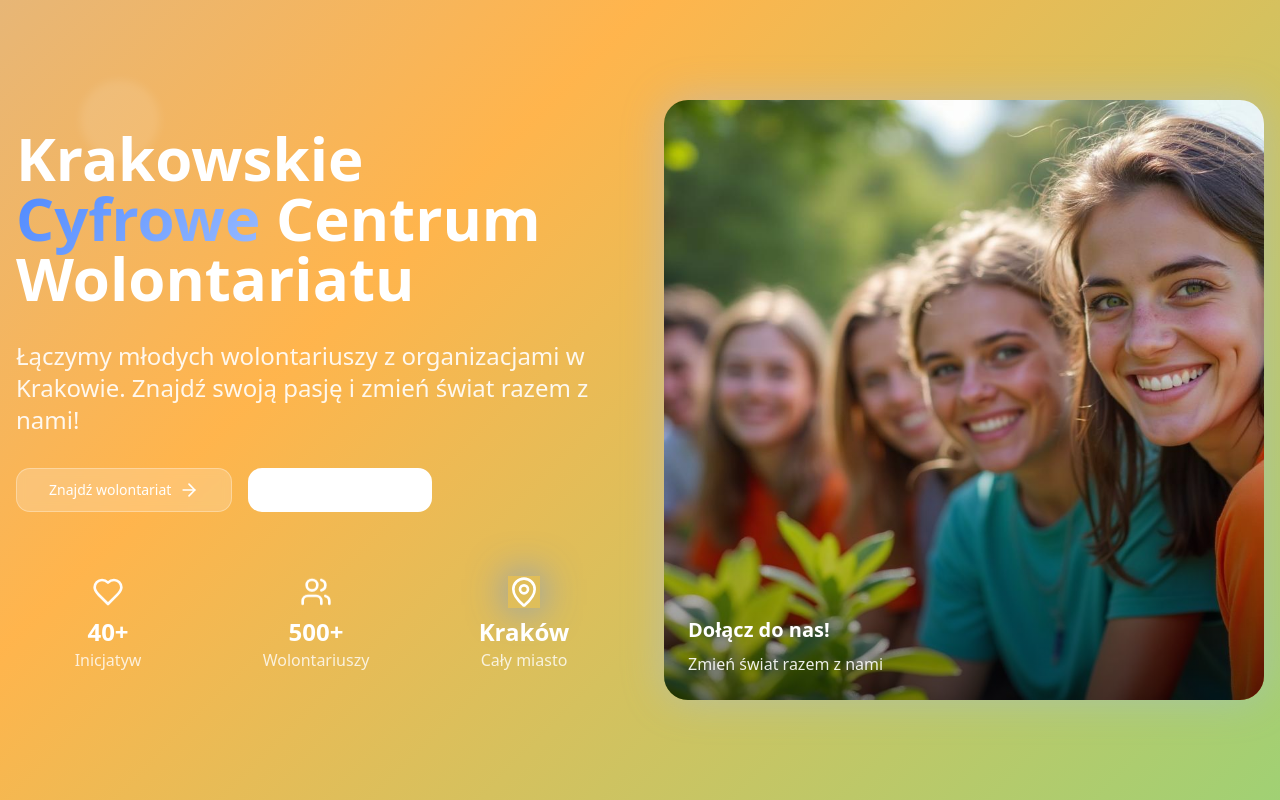
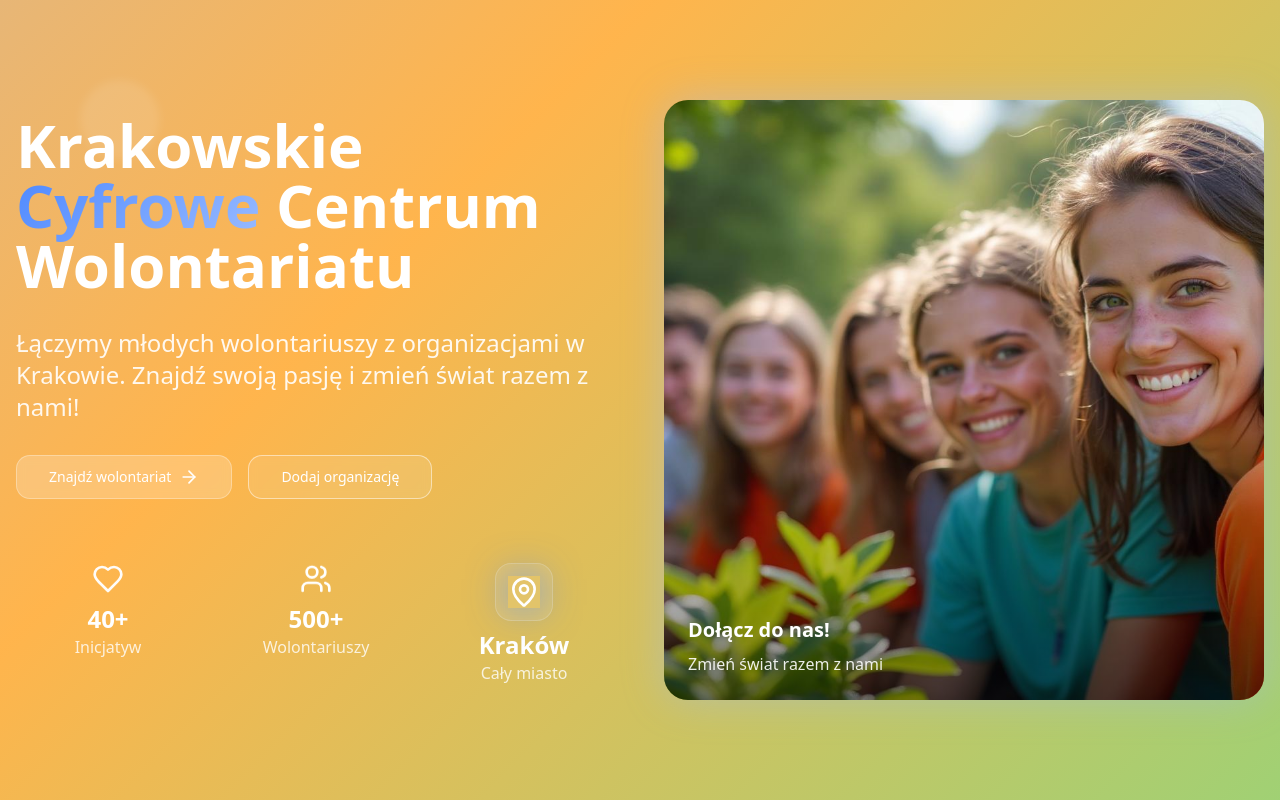
Before and after one commit to FOMOjobs/FOMOjobs-NEW, a React (Vite) app: page / in a window 1280 px wide. Shown: the top 800 px of the page. Built offline with nearby package versions, Linux system fonts and the light colour scheme.

Commit message:
Fix: Improve button visibility and map marker appearance

```diff
--- a/src/components/HeroSection.tsx
+++ b/src/components/HeroSection.tsx
@@ -31,7 +31,7 @@ export const HeroSection = () => {
                 Znajdź wolontariat
                 <ArrowRight className="ml-2 h-5 w-5 group-hover:translate-x-1 transition-transform" />
               </Button>
-              <Button variant="outline" size="lg" className="border-white/30 text-white hover:bg-white/10 hover-bounce">
+              <Button variant="outline" size="lg" className="bg-white/10 backdrop-blur-sm border-white/50 text-white hover:bg-white/20 hover:border-white/70 hover-bounce">
                 Dodaj organizację
               </Button>
             </div>
@@ -54,7 +54,9 @@ export const HeroSection = () => {
               </div>
               <div className="text-center">
                 <div className="flex items-center justify-center mb-2">
-                  <MapPin className="h-8 w-8 text-white pulse-glow" />
+                  <div className="bg-white/10 backdrop-blur-sm rounded-2xl p-3 border border-white/20">
+                    <MapPin className="h-8 w-8 text-white pulse-glow" />
+                  </div>
                 </div>
                 <div className="text-2xl font-bold text-white">Kraków</div>
                 <div className="text-white/80">Cały miasto</div>
```
